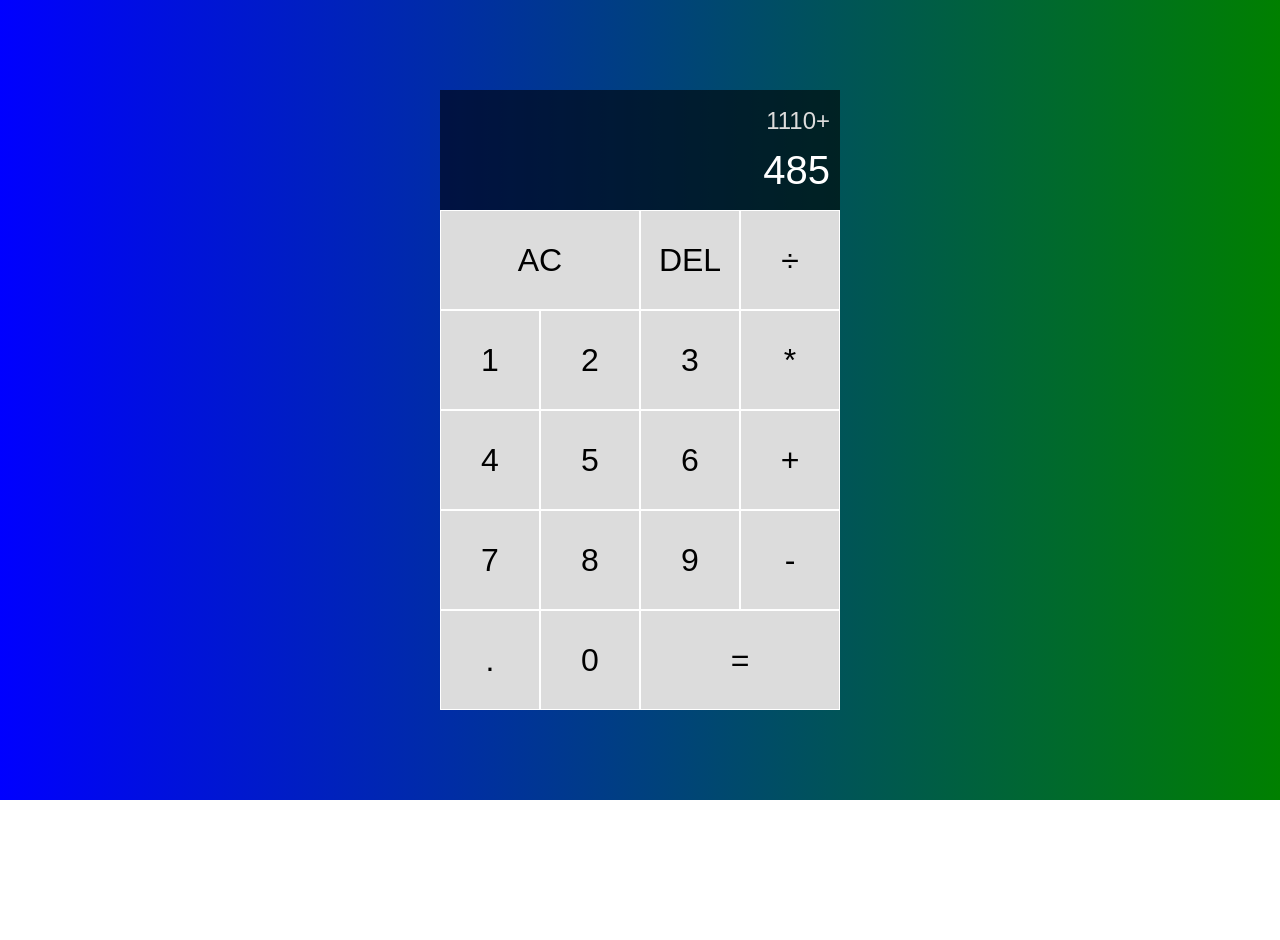
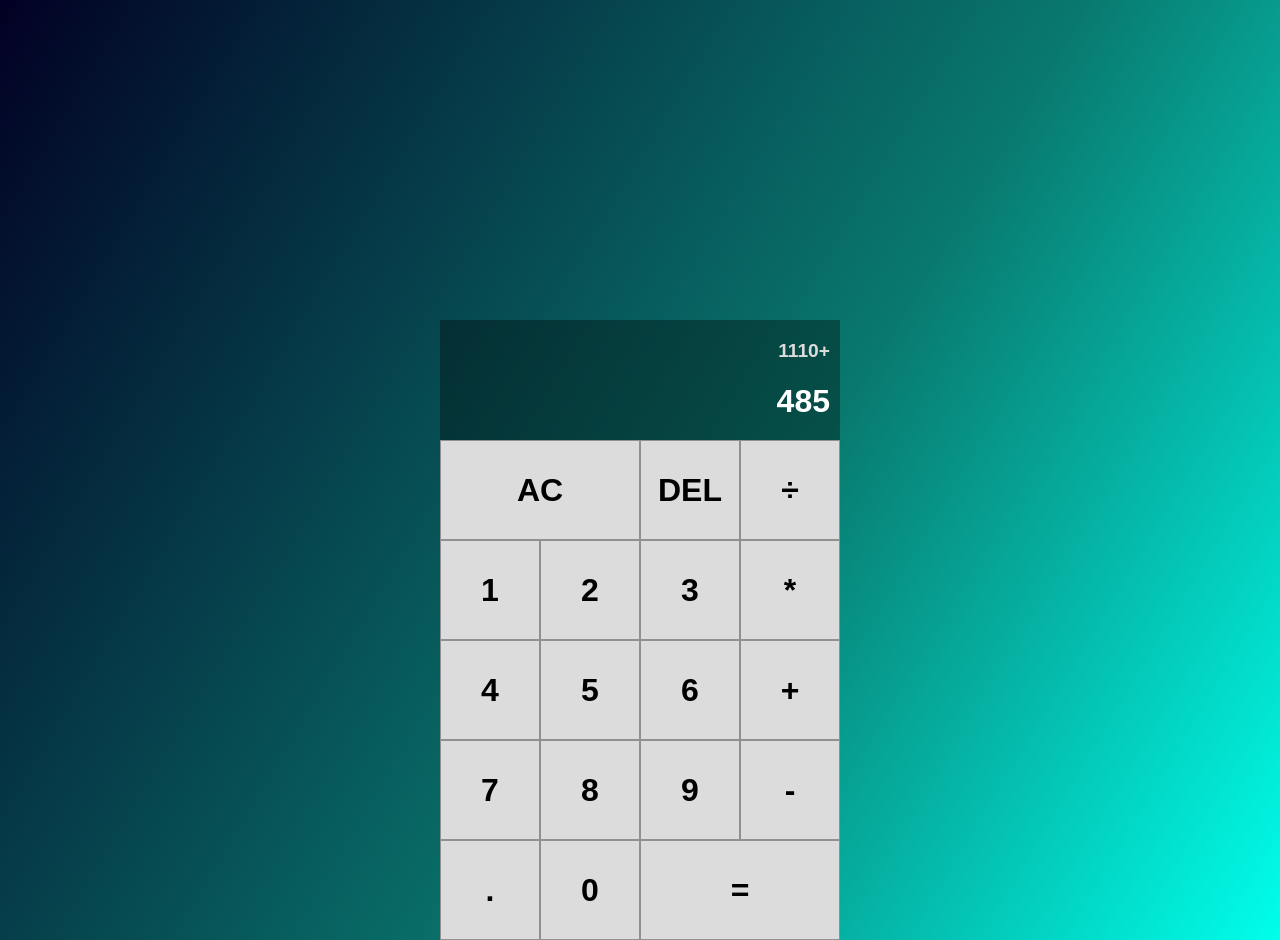
Before and after one commit to LeonardoPita/Calculator, a plain HTML site: page index.html in a window 1280 px wide. Before the commit the page ends 800 px from the top, so only its background shows below. Drawn offline with Linux system fonts and the light colour scheme; a web font is replaced by a local one.

Commit message:
Finished most of the funtions

```diff
--- a/index.html
+++ b/index.html
@@ -1,39 +1,42 @@
 <!DOCTYPE html>
 <html lang="en">
-
 	<head>
-    <meta charset="UTF-8">
-    <meta name="viewport" content="width=device-width, initial-scale=1.0">
+		<meta charset="UTF-8" />
+		<meta name="viewport" content="width=device-width, initial-scale=1.0" />
 		<title>Calculator</title>
-    <link href="styles.css" rel="stylesheet">
+		<link rel="preconnect" href="https://fonts.googleapis.com" />
+		<link rel="preconnect" href="https://fonts.gstatic.com" crossorigin />
+		<link
+			href="https://fonts.googleapis.com/css2?family=Roboto:wght@300&family=Sora:wght@200;300&family=Yusei+Magic&display=swap"
+			rel="stylesheet" />
+		<link href="styles.css" rel="stylesheet" />
 		<script src="main.js" defer></script>
 	</head>
 
 	<body>
 		<div class="calculator-grid">
 			<div class="screen">
-            <div class="operand-previous">1110+</div>
-            <div class="operand-current">485</div>
+				<div data-previous class="operand-previous">1110+</div>
+				<div data-current class="operand-current">485</div>
 			</div>
-        <button class="double-btn">AC</button>
-        <button>DEL</button>
-        <button>÷</button>
-        <button>1</button>
-        <button>2</button>
-        <button>3</button>
-        <button>*</button>
-        <button>4</button>
-        <button>5</button>
-        <button>6</button>
-        <button>+</button>
-        <button>7</button>
-        <button>8</button>
-        <button>9</button>
-        <button>-</button>
-        <button>.</button>
-        <button>0</button>
-        <button class="double-btn">=</button>
+			<button data-all-clear class="double-btn">AC</button>
+			<button data-delete>DEL</button>
+			<button data-operation>÷</button>
+			<button data-number>1</button>
+			<button data-number>2</button>
+			<button data-number>3</button>
+			<button data-operation>*</button>
+			<button data-number>4</button>
+			<button data-number>5</button>
+			<button data-number>6</button>
+			<button data-operation>+</button>
+			<button data-number>7</button>
+			<button data-number>8</button>
+			<button data-number>9</button>
+			<button data-operation>-</button>
+			<button data-number>.</button>
+			<button data-number>0</button>
+			<button data-equal class="double-btn">=</button>
 		</div>
 	</body>
-
 </html>
--- a/main.js
+++ b/main.js
@@ -0,0 +1,54 @@
+const numbersBtns = document.querySelectorAll('[data-number]')
+const operationsBtns = document.querySelectorAll('[data-operation]')
+const allClearBtn = document.querySelector('[data-all-clear]')
+const deleteBtn = document.querySelector('[data-delete]')
+const equalsBtn = document.querySelector('[data-equal]')
+const previousText = document.querySelector('[data-previous]')
+const currentText = document.querySelector('[data-current]')
+
+numbersBtns.forEach(btn => {
+    btn.addEventListener('click', () => {
+        currentText.textContent += btn.textContent
+    })
+})
+
+operationsBtns.forEach(btn => {
+    btn.addEventListener('click', () => operations(btn))
+})
+
+allClearBtn.addEventListener('click', allClear)
+
+deleteBtn.addEventListener('click', deleteOne)
+
+equalsBtn.addEventListener('click', calculate)
+
+function allClear() {
+    previousText.textContent = ''
+    currentText.textContent = ''
+}
+
+function deleteOne() {
+    if (!currentText.textContent) return
+    let newUpdatedContent = currentText.textContent.slice(0, -1)
+    currentText.textContent = newUpdatedContent
+}
+
+function operations(btn) {
+    if (!currentText.textContent) return;
+    currentText.textContent += btn.textContent;
+    previousText.textContent = currentText.textContent;
+    currentText.textContent = '';
+}
+
+function endsWithOperator(myString) {
+    const lastChar = myString.charAt(myString.length - 1);
+    return ['+', '-', '*', '÷'].includes(lastChar);
+}
+
+function calculate() {
+
+}
+
+function equals() {
+
+}
--- a/styles.css
+++ b/styles.css
@@ -381,19 +381,19 @@ template {
 /******************** Custom css ************************/
 
 * {
-    font-family: Gotham Rounded, sans-serif;
-    font-weight: normal;
+    font-family: 'Yusei Magic', sans-serif;
+    font-weight: 600;
 }
 
 body {
-    background: linear-gradient(to right, blue, green);
+    background: linear-gradient(121deg, rgba(2,0,36,1) 0%, rgba(9,121,110,1) 59%, rgba(0,255,235,1) 100%);
+    min-height: 100vh;
 }
 
 .calculator-grid {
+    padding-top: 25%;
     display: grid;
     justify-content: center;
-    align-content: center;
-    min-height: 100vh;
     grid-template-columns: repeat(4, 100px);
     grid-template-rows: minmax(120px, auto) repeat(5, 100px);
 }
@@ -401,13 +401,18 @@ body {
 .calculator-grid>button {
     cursor: pointer;
     font-size: 2rem;
-    border: 1px solid white;
+    border: 1px solid rgba(0, 0, 0, 0.346);;
     outline: none;
     background-color: gainsboro;
 }
 
 .calculator-grid>button:hover {
     background-color: white;
+    transition: 0.05s ease-in;
+    -webkit-transition: 0.05s ease-in;
+    -moz-transition: 0.05s ease-in;
+    -ms-transition: 0.05s ease-in;
+    -o-transition: 0.05s ease-in;
 }
 
 .double-btn {
@@ -416,7 +421,7 @@ body {
 
 .screen {
     grid-column: span 4;
-    background-color: rgba(0, 0, 0, 0.596);
+    background-color: rgba(0, 0, 0, 0.346);
     display: flex;
     align-items: flex-end;
     justify-content: space-around;
@@ -428,10 +433,10 @@ body {
 
 .screen .operand-previous {
     color: gainsboro;
-    font-size: 1.5rem;
+    font-size: 1.2rem;
 }
 
 .screen .operand-current {
     color: white;
-    font-size: 2.5rem;
+    font-size: 2rem;
 }
```
Lines whose indentation alone changed are shown as unchanged.
